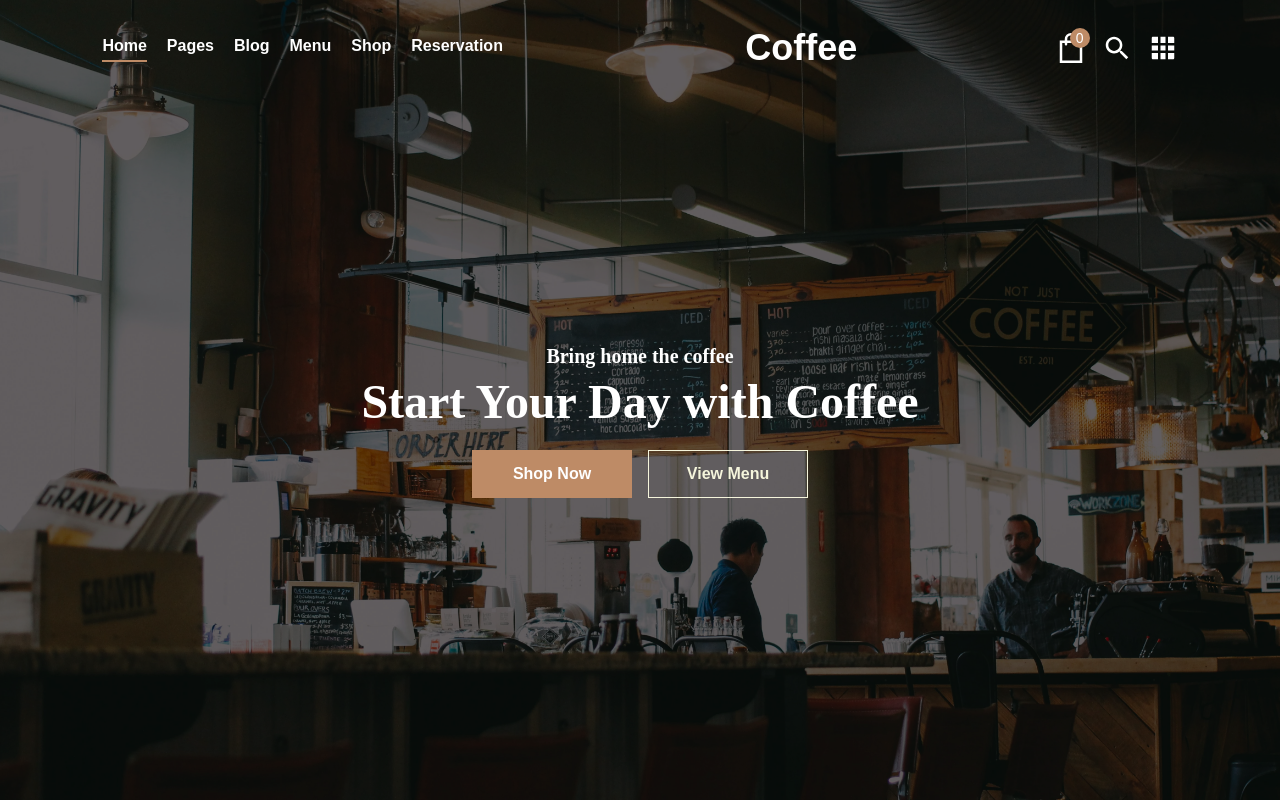
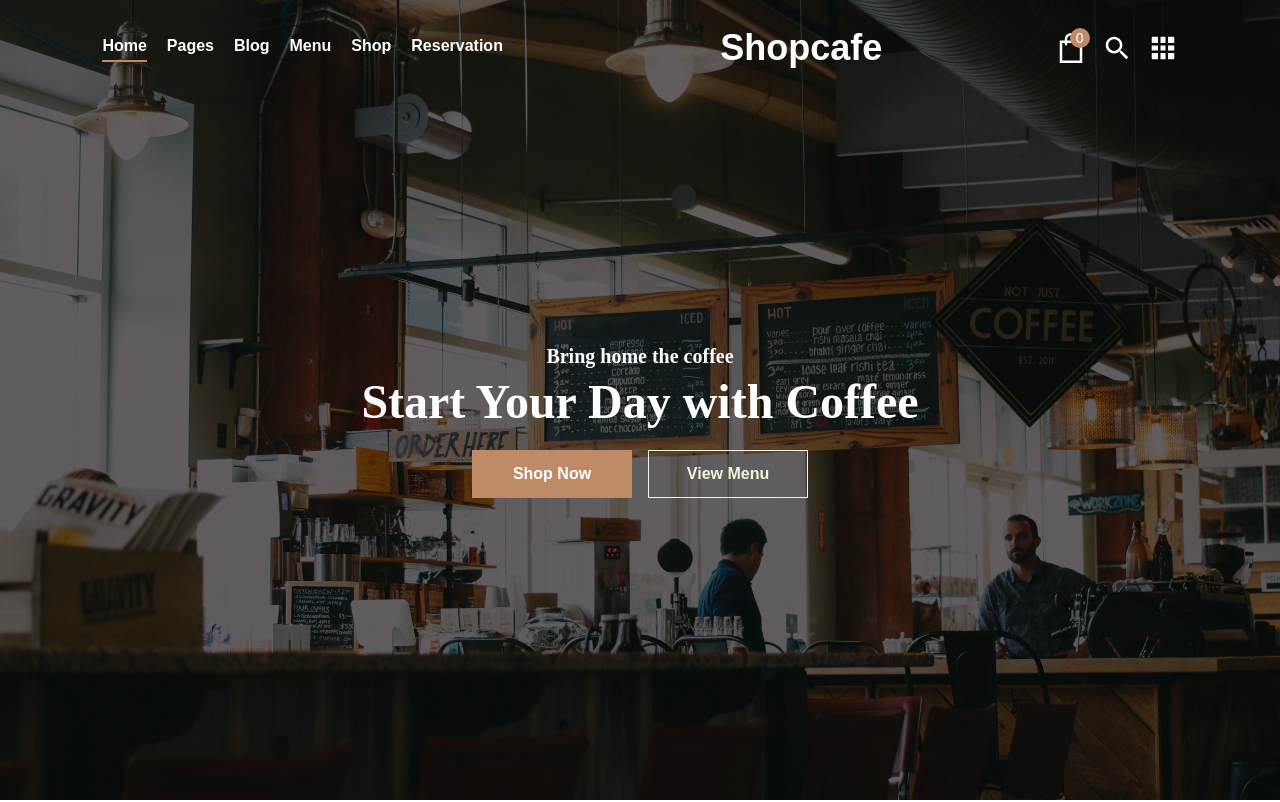
Before and after one commit to NaufalFadhil342/coffee-shop, a React (Create React App) app: page / in a window 1280 px wide. Shown: the top 802 px of the page. Built offline with nearby package versions, Linux system fonts and the light colour scheme.

Commit message:
update files

```diff
--- a/public/index.html
+++ b/public/index.html
@@ -5,10 +5,10 @@
     <link rel="icon" href="%PUBLIC_URL%/favicon.ico" />
     <meta name="viewport" content="width=device-width, initial-scale=1" />
     <meta name="theme-color" content="#000000" />
-    <meta name="description" content="Web site created using create-react-app" />
+    <meta name="description" content="Coffee can boost your mood, energy, and productivity." />
     <link rel="apple-touch-icon" href="%PUBLIC_URL%/logo192.png" />
     <link rel="manifest" href="%PUBLIC_URL%/manifest.json" />
-    <title>Coffee Shop</title>
+    <title>Shopcafe - Coffee Shop React Template</title>
   </head>
   <body>
     <noscript>You need to enable JavaScript to run this app.</noscript>
--- a/src/components/navbar/index.jsx
+++ b/src/components/navbar/index.jsx
@@ -45,7 +45,7 @@ const Navbar = ({ isScrolled }) => {
       </div>
       <div className="w-full h-full flex items-center justify-center">
         <h1 className={`text-4xl font-bold hover:text-accent cursor-pointer transition-colors duration-300 ${isScrolled ? 'text-stone-800' : 'text-white'}`} onClick={() => navigate('/')}>
-          Coffee
+          Shopcafe
         </h1>
       </div>
       <div className="w-auto h-full flex justify-end gap-4">
```
